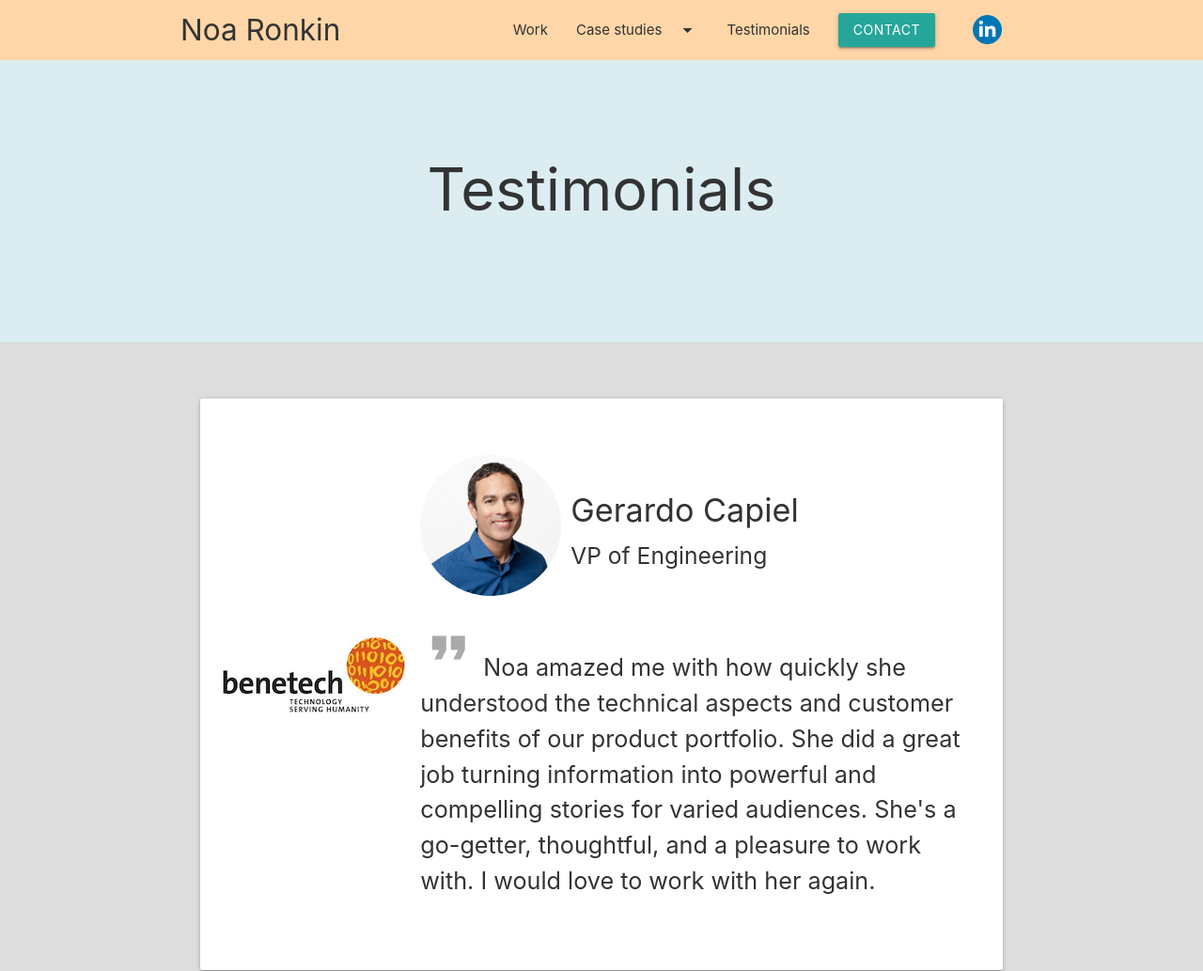
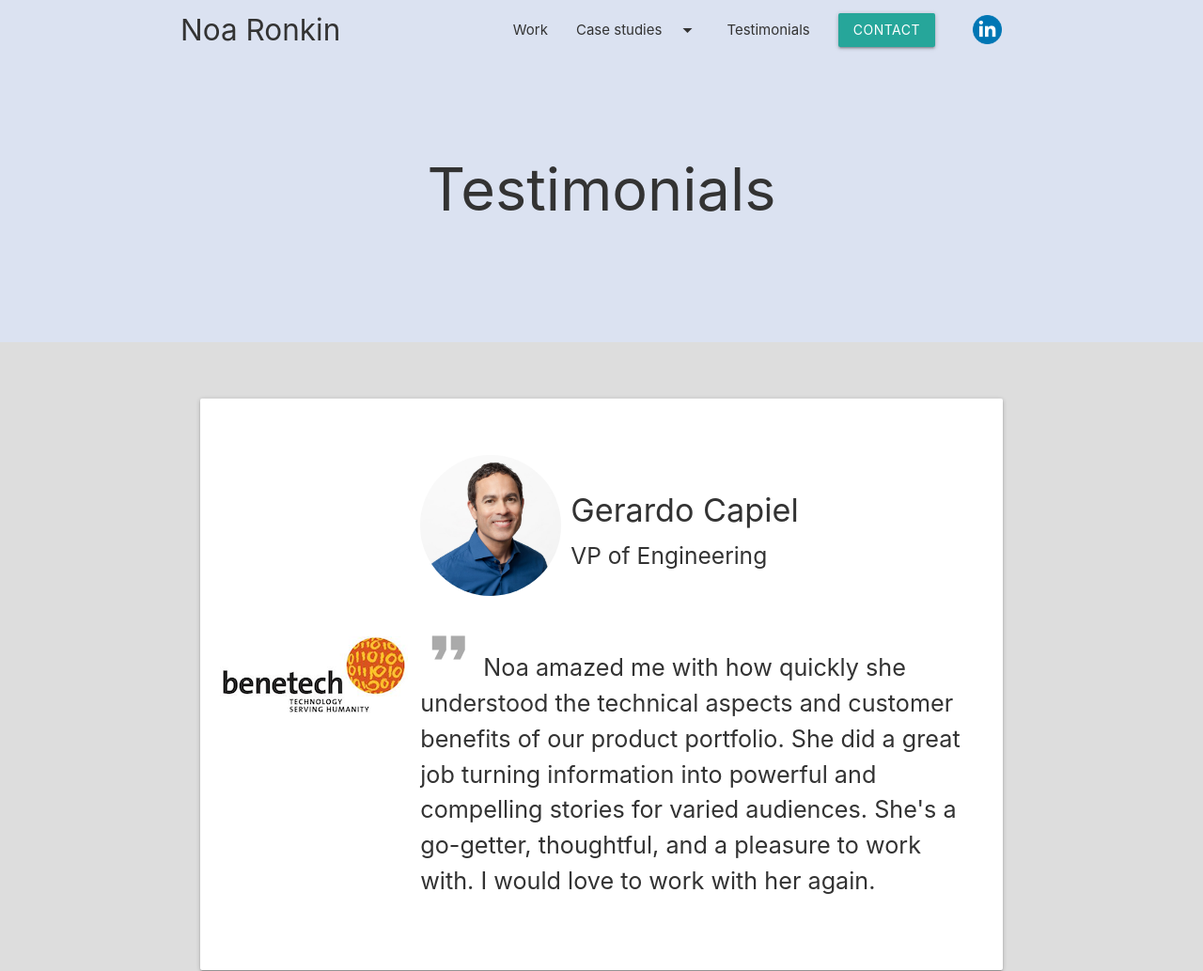
Before and after one commit to noaronkin/noaronkin.github.io, a website: page testimonials.html in a window 1280 px wide. Shown: the top 1033 px of the page at 94% size. Drawn offline with Linux system fonts and the light colour scheme.

Commit message:
css tweak

```diff
--- a/css/styles.css
+++ b/css/styles.css
@@ -72,7 +72,7 @@ nav li img {
 }
 
 .bg-testimonials {
-  background-color: #dbedf1;
+  background-color: #dbe2f1;
 }
 
 .bg-home h1 {
--- a/testimonials.html
+++ b/testimonials.html
@@ -69,7 +69,7 @@
         /></a>
       </li>
     </ul>
-    <nav class="bg-home">
+    <nav class="bg-testimonials">
       <div class="nav-wrapper">
         <div class="container">
           <a href="index.html" class="brand-logo">Noa Ronkin</a>
```
